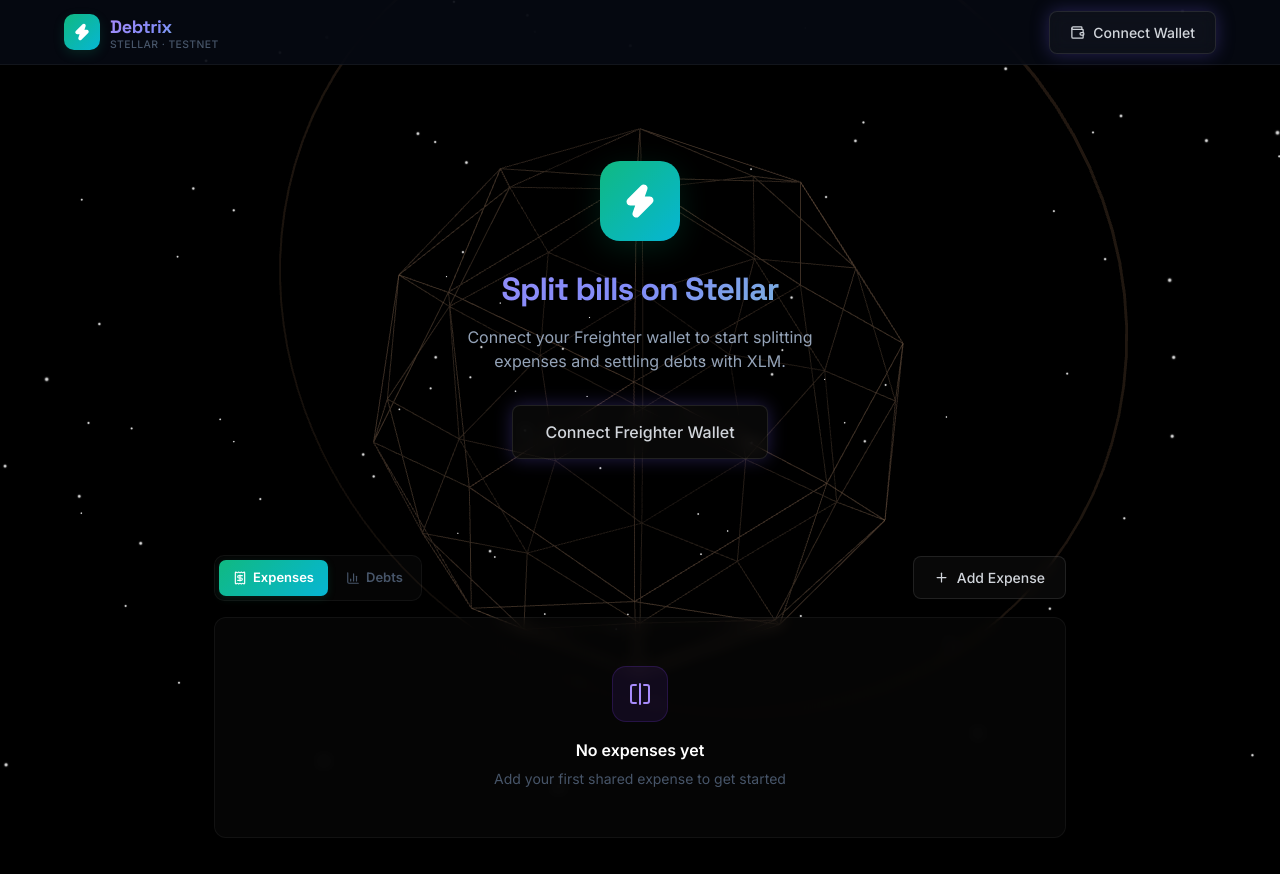
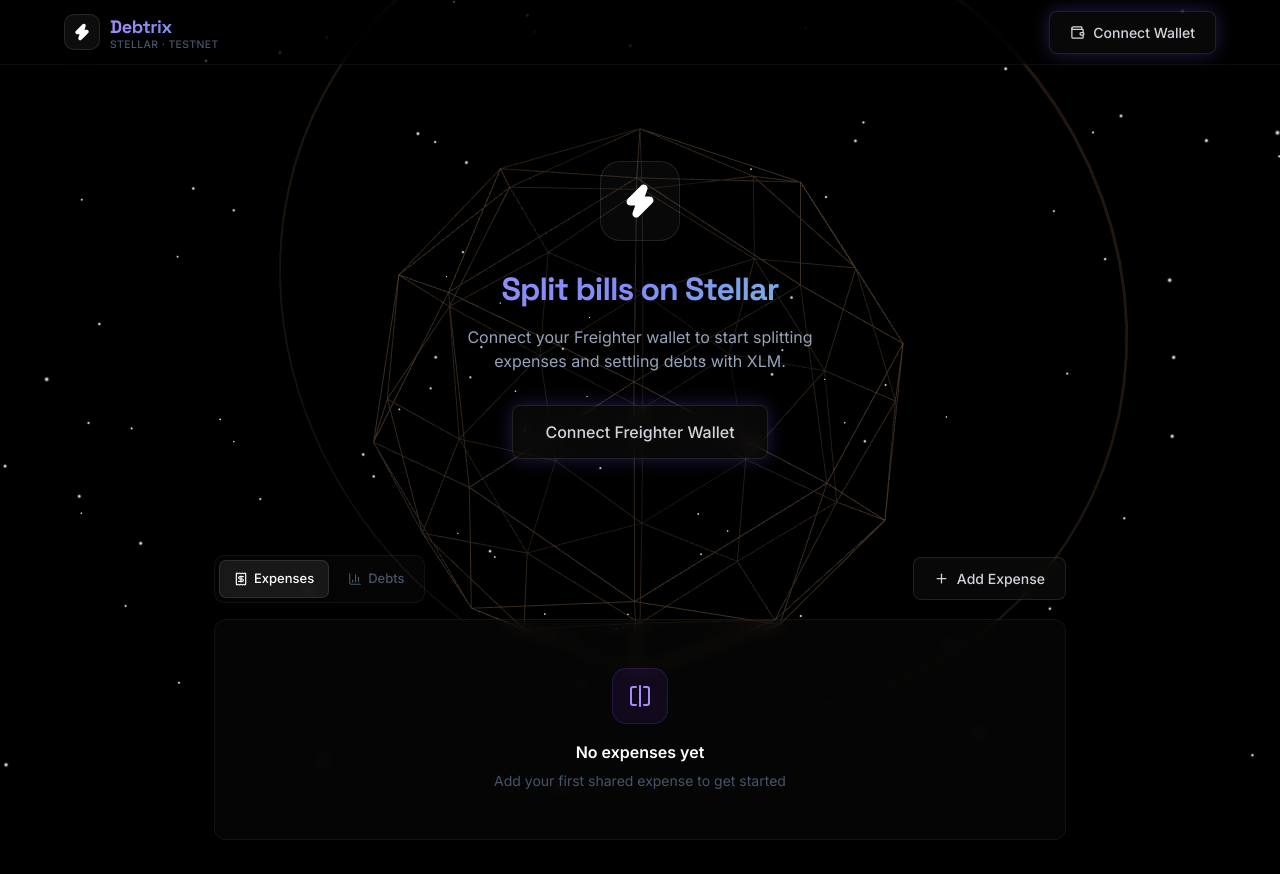
Before and after one commit to subhadip890/Debtrix, a React (Vite) app: page / in a window 1280 px wide. Shown: the top 874 px of the page. Built offline with nearby package versions, Linux system fonts and the light colour scheme; what @stellar/stellar-sdk would draw is missing.

Commit message:
ui: harmonize tab buttons and brand icons with minimalist transparent theme

```diff
--- a/src/App.jsx
+++ b/src/App.jsx
@@ -179,12 +179,13 @@
                 width: '80px',
                 height: '80px',
                 borderRadius: '20px',
-                background: 'linear-gradient(135deg, var(--accent-from), var(--accent-to))',
+                background: 'rgba(255, 255, 255, 0.03)',
+                border: '1px solid rgba(255, 255, 255, 0.1)',
                 display: 'flex',
                 alignItems: 'center',
                 justifyContent: 'center',
                 margin: '0 auto 1.5rem',
-                boxShadow: '0 8px 30px var(--accent-glow)',
+                boxShadow: '0 8px 30px rgba(0, 0, 0, 0.4)',
               }}
             >
               <Zap size={36} color="#fff" fill="#fff" />
@@ -340,15 +341,17 @@
         gap: '0.375rem',
         padding: '0.5rem 0.875rem',
         borderRadius: '7px',
-        border: 'none',
+        border: '1px solid',
+        borderColor: active ? 'rgba(255, 255, 255, 0.1)' : 'transparent',
         cursor: 'pointer',
         fontSize: '0.8125rem',
-        fontWeight: 600,
+        fontWeight: 500,
         fontFamily: 'Inter, sans-serif',
-        background: active ? 'linear-gradient(135deg, var(--accent-from), var(--accent-to))' : 'transparent',
-        color: active ? '#fff' : 'var(--text-muted)',
+        background: active ? 'rgba(255, 255, 255, 0.08)' : 'transparent',
+        color: active ? '#ffffff' : 'var(--text-muted)',
         transition: 'all 0.2s',
-        boxShadow: active ? '0 2px 8px var(--accent-glow)' : 'none',
+        boxShadow: active ? '0 2px 8px rgba(0, 0, 0, 0.2)' : 'none',
+        backdropFilter: active ? 'blur(4px)' : 'none',
       }}
     >
       {icon}
--- a/src/components/Header.jsx
+++ b/src/components/Header.jsx
@@ -5,7 +5,7 @@
     <header
       style={{
         borderBottom: '1px solid var(--border)',
-        background: 'rgba(7, 11, 20, 0.8)',
+        background: 'rgba(0, 0, 0, 0.3)',
         backdropFilter: 'blur(20px)',
         position: 'sticky',
         top: 0,
@@ -30,11 +30,12 @@
               width: '36px',
               height: '36px',
               borderRadius: '10px',
-              background: 'linear-gradient(135deg, var(--accent-from), var(--accent-to))',
+              background: 'rgba(255, 255, 255, 0.05)',
+              border: '1px solid rgba(255, 255, 255, 0.1)',
               display: 'flex',
               alignItems: 'center',
               justifyContent: 'center',
-              boxShadow: '0 4px 12px var(--accent-glow)',
+              boxShadow: '0 4px 12px rgba(0, 0, 0, 0.3)',
             }}
           >
             <Zap size={18} color="#fff" fill="#fff" />
```
